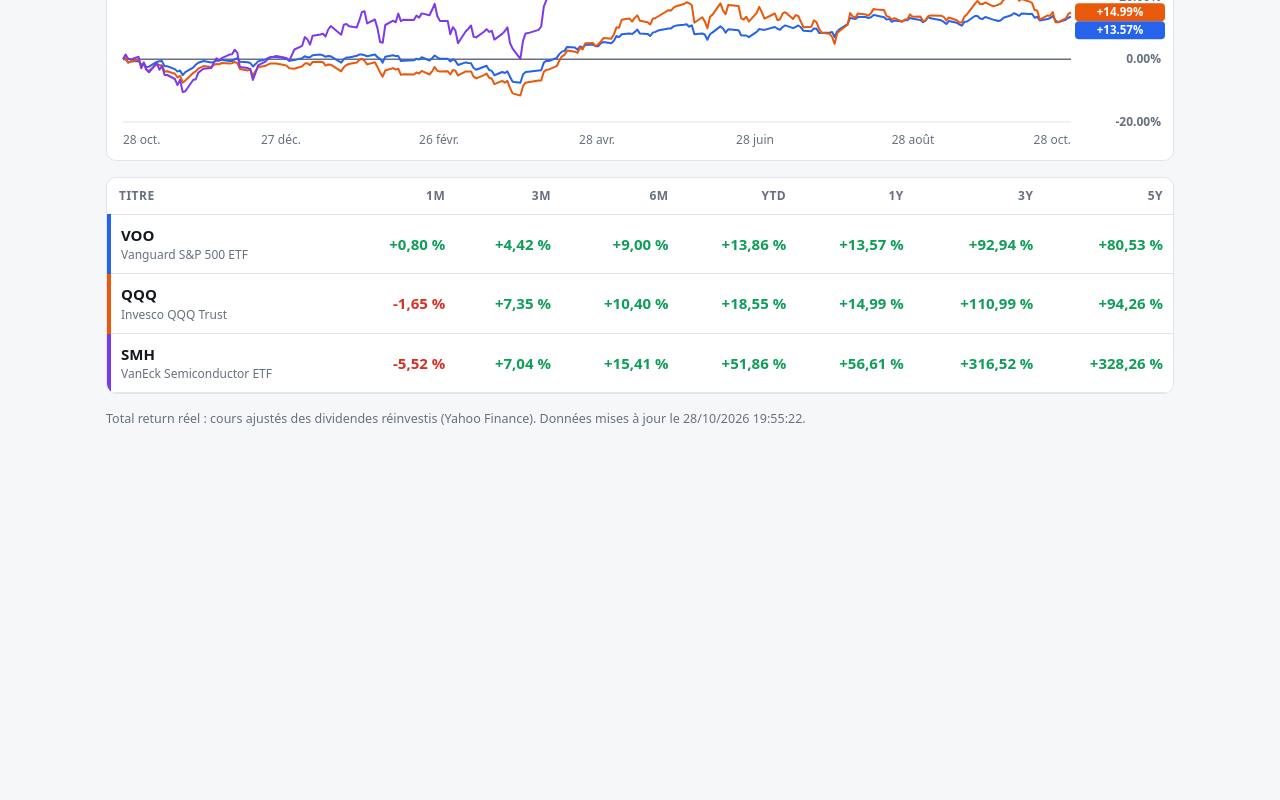
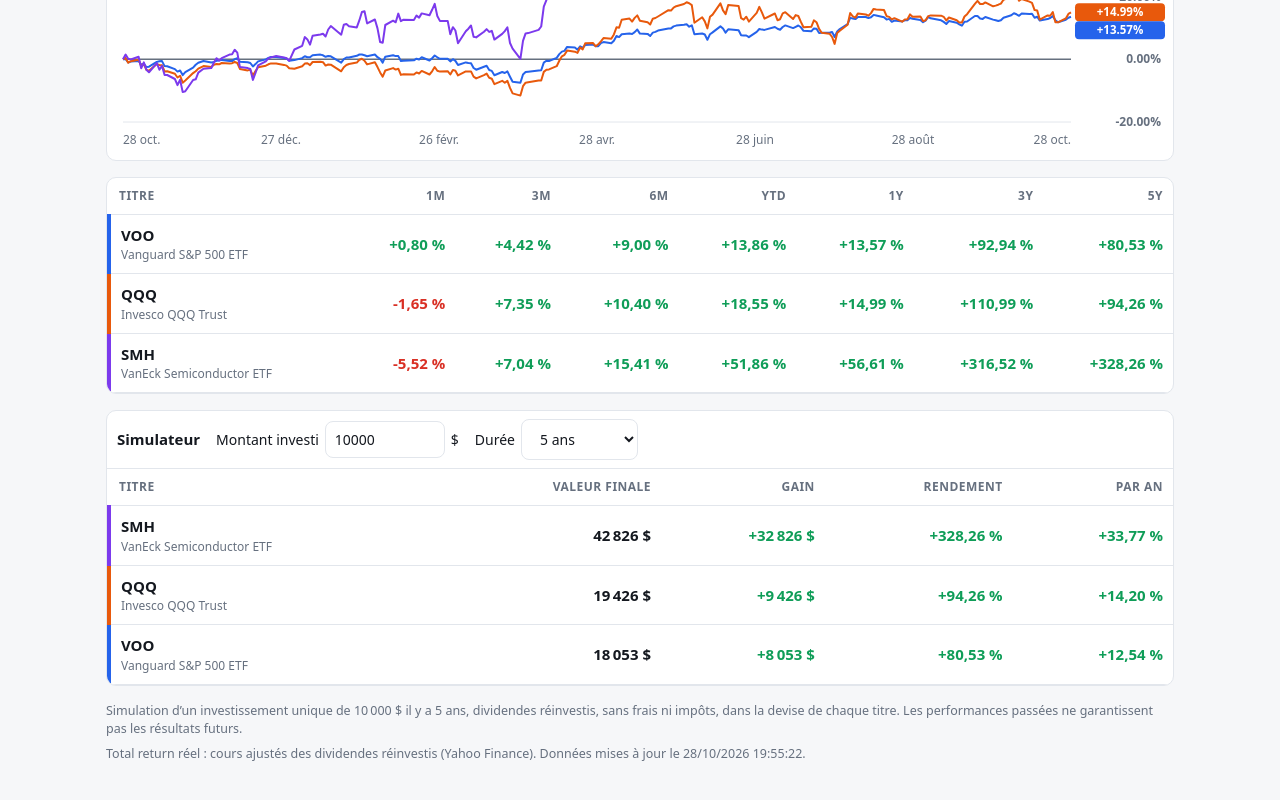
Before and after one commit to sachout/total-return, a plain HTML site: page index.html in a window 1280 px wide. Shown: the part 550-1350 px from the top of the page. Before the commit the page ends 1033 px from the top, so only its background shows below. Drawn offline with Linux system fonts and the light colour scheme.

Commit message:
Add files via upload

```diff
--- a/index.html
+++ b/index.html
@@ -42,12 +42,14 @@ th:first-child,td:first-child{text-align:left}
 th{font-size:12px;text-transform:uppercase;letter-spacing:.04em;color:var(--mut);font-weight:600}
 td.v{font-variant-numeric:tabular-nums;font-weight:600}
 .nm{font-weight:700}.nm small{display:block;color:var(--mut);font-weight:400;font-size:12px;max-width:220px;overflow:hidden;text-overflow:ellipsis}
+.sim{gap:16px}.sim label{display:flex;gap:6px;align-items:center;font-size:14px}
+.sim input[type=number]{width:120px;padding:7px 9px;border:1px solid var(--bd);border-radius:8px;background:var(--card);color:var(--tx);font:inherit}
 .note{font-size:12.5px;color:var(--mut);margin:0 0 6px}
 </style>
 </head>
 <body>
 <div class="wrap">
-  <h1><span>Comparateur de total return <small style="font-size:12px;color:var(--mut);font-weight:400">v3 · Yahoo en direct</small></span><button id="theme" class="th" type="button"></button></h1>
+  <h1><span>Comparateur de total return <small style="font-size:12px;color:var(--mut);font-weight:400">v4 · Yahoo en direct</small></span><button id="theme" class="th" type="button"></button></h1>
   <div class="bar">
     <input id="tin" type="text" list="dl" placeholder="Tape un ticker ou un nom (ex. VOO, HEQL, CW8.PA) puis Entrée" autocomplete="off" autocapitalize="characters">
     <datalist id="dl"></datalist>
@@ -61,6 +63,11 @@ td.v{font-variant-numeric:tabular-nums;font-weight:600}
     <div id="chart"></div>
   </div>
   <div class="panel"><div class="scroll"><table id="tbl"></table></div></div>
+  <div class="panel"><div class="tabs sim"><b>Simulateur</b>
+    <label>Montant investi <input id="amt" type="number" min="1" step="100" inputmode="decimal"> $</label>
+    <label>Durée <select id="yrs"><option value="1">1 an</option><option value="2">2 ans</option><option value="3">3 ans</option><option value="5">5 ans</option><option value="10">10 ans</option><option value="15">15 ans</option><option value="20">20 ans</option><option value="MAX">Maximum</option></select></label></div>
+    <div class="scroll"><table id="simtbl"></table></div></div>
+  <p class="note" id="simnote"></p>
   <p class="note" id="meth"></p>
 </div>
 <script>
@@ -72,10 +79,11 @@ var avail={},data={},tickers=[],rng="1Y",mode="tr",updated="";
 var q=new URLSearchParams(location.search);
 if(q.get("r")&&RANGES.indexOf(q.get("r"))>=0)rng=q.get("r");
 if(q.get("m")==="px")mode="px";
+var amt=+q.get("a")>0?+q.get("a"):10000,yrs=["1","2","3","5","10","15","20","MAX"].indexOf(q.get("y"))>=0?q.get("y"):"5";
 function esc(s){return String(s).replace(/[&<>"]/g,function(c){return {"&":"&amp;","<":"&lt;",">":"&gt;",'"':"&quot;"}[c]})}
 function fmt(v){if(v==null||isNaN(v))return "—";return (v>0?"+":"")+v.toFixed(2).replace(".",",")+" %"}
 function col(t){return COLORS[tickers.indexOf(t)%COLORS.length]}
-function sync(){try{var u=new URL(location.href);u.searchParams.set("t",tickers.join(","));u.searchParams.set("r",rng);u.searchParams.set("m",mode);history.replaceState(null,"",u)}catch(e){}}
+function sync(){try{var u=new URL(location.href);u.searchParams.set("t",tickers.join(","));u.searchParams.set("r",rng);u.searchParams.set("m",mode);u.searchParams.set("a",amt);u.searchParams.set("y",yrs);history.replaceState(null,"",u)}catch(e){}}
 function editLink(){var h=location.hostname,m=h.match(/^(.+)\.github\.io$/),r=location.pathname.split("/")[1];return m&&r?"https://github.com/"+m[1]+"/"+r+"/edit/main/tickers.txt":null}
 
 function drawChips(){var c=$("chips");c.innerHTML="";tickers.forEach(function(t){
@@ -153,7 +161,7 @@ function render(){
  hv.addEventListener("pointerleave",function(){vl.setAttribute("visibility","hidden");tip.hidden=true});
  drawTable()}
 
-function drawTable(){
+function drawTable(){drawSim();
  var h="<tr><th>Titre</th>"+P.map(function(k){return "<th>"+k+"</th>"}).join("")+"</tr>";
  tickers.forEach(function(t){if(!data[t])return;
   h+="<tr><td class=nm style='border-left:4px solid "+col(t)+"'>"+esc(t)+"<small>"+esc((avail[t]&&avail[t].name)||"")+"</small></td>"+P.map(function(k){var s=series(t,k),v=s?s[s.length-1][1]:null;
@@ -171,6 +179,21 @@ function eff(){var t=document.documentElement.getAttribute("data-theme");return
 function themeIcon(){$("theme").textContent=eff()==="dark"?"☀️ Mode clair":"🌙 Mode sombre"}
 $("theme").onclick=function(){var n=eff()==="dark"?"light":"dark";document.documentElement.setAttribute("data-theme",n);try{localStorage.setItem("tr_theme",n)}catch(e){}themeIcon();render()};
 themeIcon();
+function fmoney(v){return Math.round(v).toLocaleString("fr-FR")+" $"}
+function drawSim(){var rows=[],now=new Date(),st=yrs==="MAX"?0:Date.UTC(now.getFullYear()-(+yrs),now.getMonth(),now.getDate());
+ tickers.forEach(function(t){var d=data[t];if(!d)return;var src=mode==="tr"?d.adj:d.px,i=0;
+  while(i<src.length&&src[i][0]<st)i++;if(i>=src.length-1)return;
+  var a=src[i],b=src[src.length-1],yy=(b[0]-a[0])/YR,f=b[1]/a[1];
+  rows.push({t:t,name:(avail[t]&&avail[t].name)||"",val:amt*f,gain:amt*(f-1),pct:(f-1)*100,cagr:yy>=1?(Math.pow(f,1/yy)-1)*100:null,yy:yy,short:yrs!=="MAX"&&(a[0]-st)/864e5>20,since:a[0]})});
+ rows.sort(function(x,y){return y.val-x.val});
+ var h="<tr><th>Titre</th><th>Valeur finale</th><th>Gain</th><th>Rendement</th><th>Par an</th></tr>";
+ rows.forEach(function(r){h+="<tr><td class=nm style='border-left:4px solid "+col(r.t)+"'>"+esc(r.t)+"<small>"+esc(r.short?"depuis le "+dstr(r.since,true)+" ("+r.yy.toFixed(1).replace(".",",")+" ans)":r.name)+"</small></td>"+
+  "<td class=v>"+fmoney(r.val)+"</td><td class='v "+(r.gain>=0?"up":"dn")+"'>"+(r.gain>0?"+":"")+fmoney(r.gain)+"</td><td class='v "+(r.pct>=0?"up":"dn")+"'>"+fmt(r.pct)+"</td><td class='v "+(r.cagr!=null&&r.cagr<0?"dn":"up")+"'>"+(r.cagr!=null?fmt(r.cagr):"—")+"</td></tr>"});
+ $("simtbl").innerHTML=rows.length?h:"";
+ $("simnote").textContent=rows.length?"Simulation d’un investissement unique de "+fmoney(amt)+(yrs==="MAX"?" depuis le début de l’historique":" il y a "+yrs+(yrs==="1"?" an":" ans"))+", "+(mode==="tr"?"dividendes réinvestis":"sans les dividendes")+", sans frais ni impôts, dans la devise de chaque titre. Les performances passées ne garantissent pas les résultats futurs.":""}
+$("amt").value=amt;$("yrs").value=yrs;
+$("amt").oninput=function(){var v=+$("amt").value;if(v>0){amt=v;sync();drawSim()}};
+$("yrs").onchange=function(){yrs=$("yrs").value;sync();drawSim()};
 var rt;window.addEventListener("resize",function(){clearTimeout(rt);rt=setTimeout(render,150)});
 drawTabs();
 var st;$("tin").addEventListener("input",function(){clearTimeout(st);var v=$("tin").value.trim();if(!API||v.length<2)return;
```
